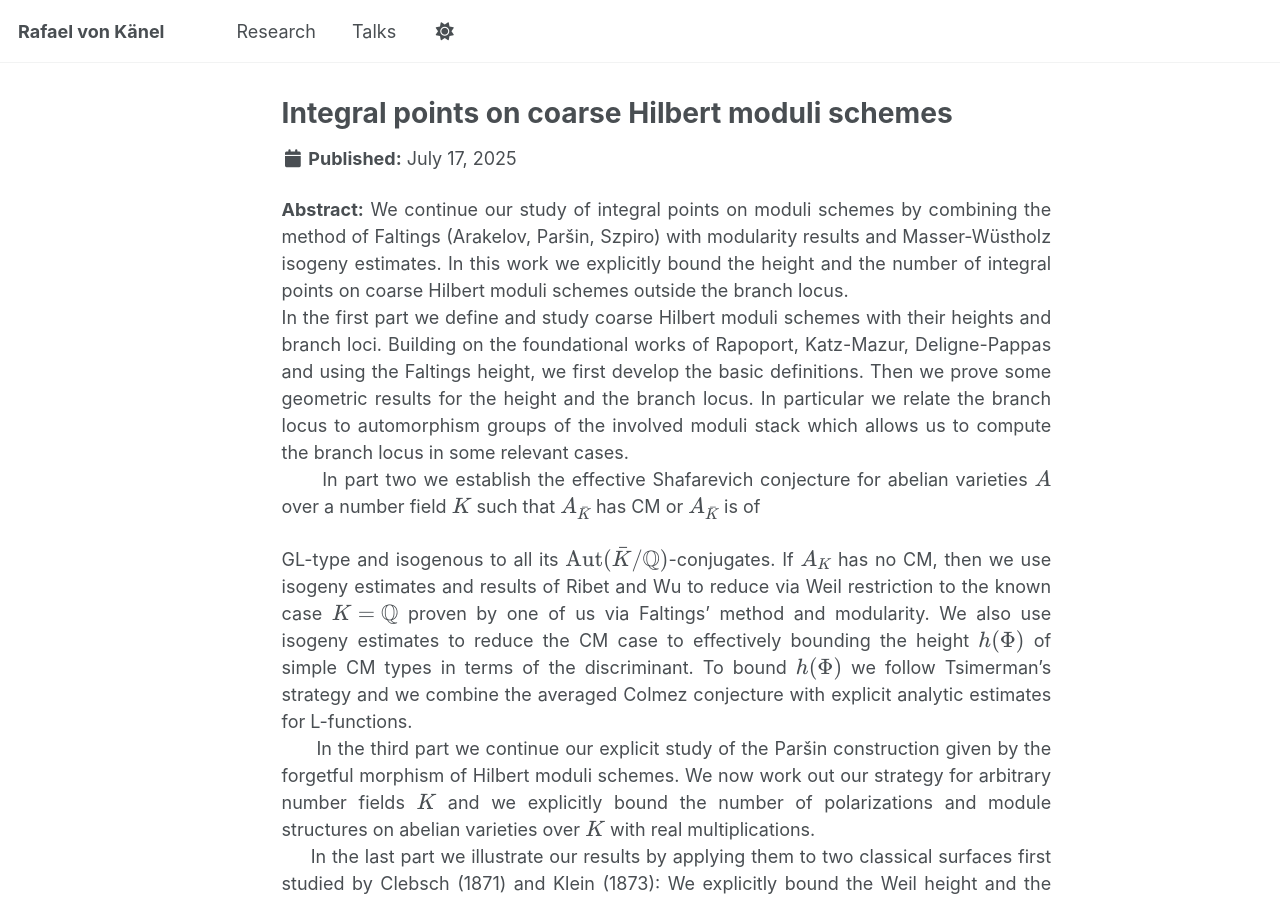
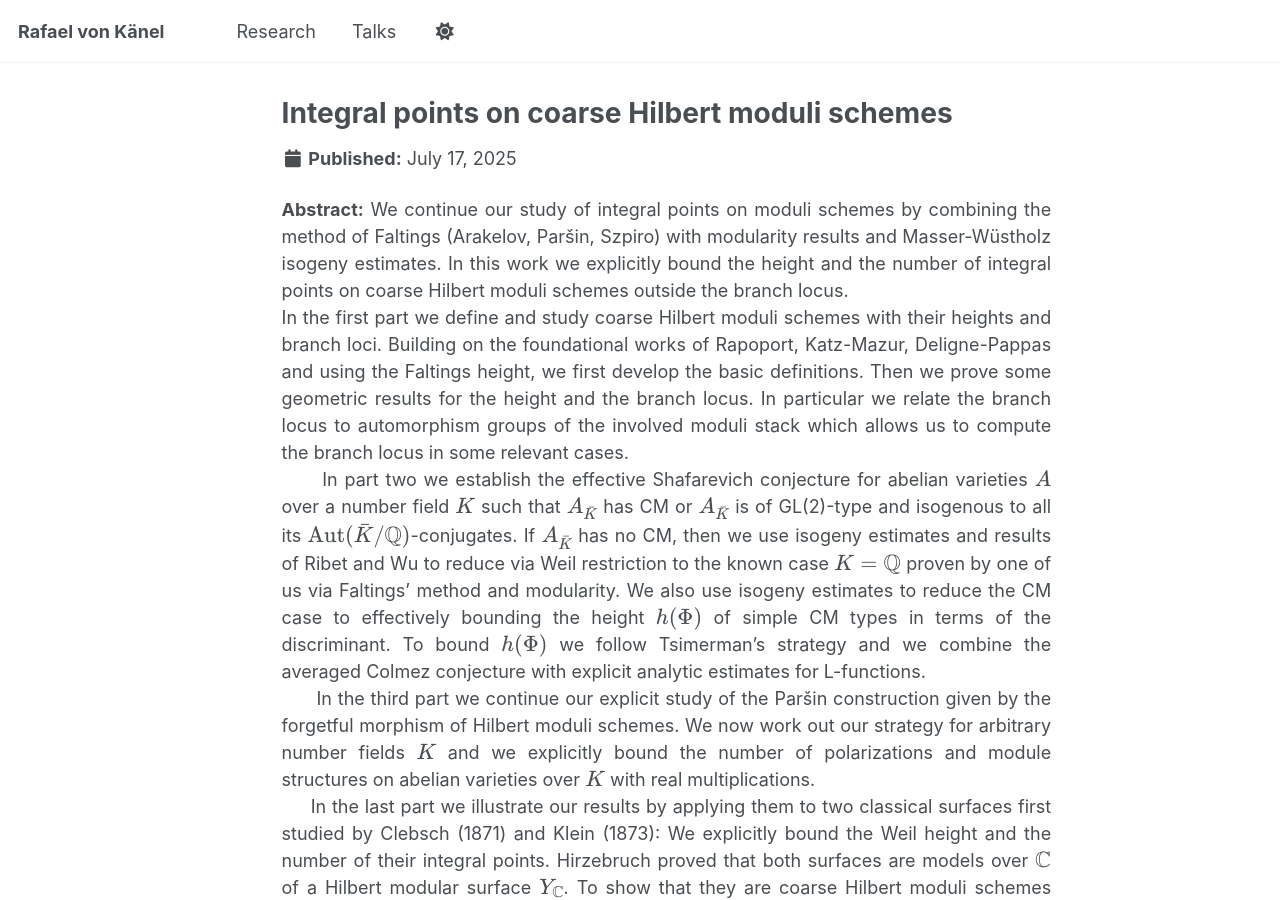
Before and after one commit to rafaelvonkanel/rafaelvonkanel.github.io, a Jekyll site: the page built from _research/proj4.md, in a window 1280 px wide and 900 px high. Built offline with Jekyll 4.4.1, drawn with Linux system fonts in a browser that asks for light colours; a script that is not in the unit is left out.

Commit message:
Update proj4.md

```diff
--- a/_research/proj4.md
+++ b/_research/proj4.md
@@ -13,11 +13,6 @@ author_profile: false
 <div style="text-align: justify !important; text-justify: inter-word;" markdown="1">
 **Abstract:** We continue our study of integral points on moduli schemes by combining the method of Faltings (Arakelov, Par&scaron;in, Szpiro) with modularity results and Masser-W&uuml;stholz isogeny estimates. In this work we explicitly bound the height and the number of integral points on coarse Hilbert moduli schemes outside the branch locus.
 In the first part we define and study coarse Hilbert moduli schemes with their heights and branch loci. Building on the foundational works of Rapoport, Katz-Mazur, Deligne-Pappas and using the Faltings height, we first develop the basic definitions. Then we prove some geometric results for the height and the branch locus. In particular we relate the branch locus to automorphism groups of the involved moduli stack which allows us to compute the branch locus in some relevant cases.
-&nbsp;&nbsp;&nbsp;&nbsp;&nbsp; In part two we establish the effective Shafarevich conjecture for abelian varieties \\(A\\)  over a number field \\(K\\) such that \\(A_{\bar{K}}\\) has CM or \\(A_{\bar{K}}\\) is of
-
-
-
-
-  GL-type and isogenous to all its \\(\text{Aut}(\bar{K}/\mathbb{Q})\\)-conjugates. If \\(A_K\\) has no CM, then we use isogeny estimates and results of Ribet and Wu to reduce via Weil restriction to the known case \\(K=\mathbb{Q}\\) proven by one of us via Faltings' method and modularity. We also use isogeny estimates to reduce the CM case to effectively bounding the height \\(h(\Phi)\\) of simple CM types in terms of the discriminant. To bound \\(h(\Phi)\\) we follow Tsimerman's strategy and we combine the averaged Colmez conjecture with explicit analytic estimates for L-functions.
+&nbsp;&nbsp;&nbsp;&nbsp;&nbsp; In part two we establish the effective Shafarevich conjecture for abelian varieties \\(A\\)  over a number field \\(K\\) such that \\(A_{\bar{K}}\\) has CM or \\(A_{\bar{K}}\\) is of GL(2)-type and isogenous to all its \\(\text{Aut}(\bar{K}/\mathbb{Q})\\)-conjugates. If \\(A_{\bar{K}}\\) has no CM, then we use isogeny estimates and results of Ribet and Wu to reduce via Weil restriction to the known case \\(K=\mathbb{Q}\\) proven by one of us via Faltings' method and modularity. We also use isogeny estimates to reduce the CM case to effectively bounding the height \\(h(\Phi)\\) of simple CM types in terms of the discriminant. To bound \\(h(\Phi)\\) we follow Tsimerman's strategy and we combine the averaged Colmez conjecture with explicit analytic estimates for L-functions.
 &nbsp;&nbsp;&nbsp;&nbsp;&nbsp; In the third part we continue our explicit study of the Par&scaron;in construction given by the forgetful morphism of Hilbert moduli schemes. We now work out our strategy for arbitrary number fields \\(K\\) and we explicitly bound the number of polarizations and module structures on abelian varieties over \\(K\\) with real multiplications.
 &nbsp;&nbsp;&nbsp;&nbsp; In the last part we illustrate our results by applying them to two classical surfaces first studied by Clebsch (1871) and Klein (1873): We explicitly bound the Weil height and the number of their integral points. Hirzebruch proved that both surfaces are models over \\(\mathbb{C}\\) of a Hilbert modular surface \\(Y_\mathbb{C}\\). To show that they are coarse Hilbert moduli schemes over \\(ZZ[\tfrac{1}{30}]\\), we go into the construction of Rapoport and Faltings--Chai of the integral minimal compactification of \\(Y_\mathbb{C}\\) and we make it explicit via Hirzebruch's work. Here we use geometric results for integral Hirzebruch-Zagier divisors of Bruinier-Burgos-K&uuml;hn and Yang, and we compute the Fourier expansion of certain Eisenstein series via analytic results of Klingen, Siegel and Zagier. To explicitly relate the height to the Weil height, we combine Pazuki's height comparison with formulas for Hilbert theta functions due to G&ouml;tzky, Gundlach and Lauter-Naehrig-Yang.
```
